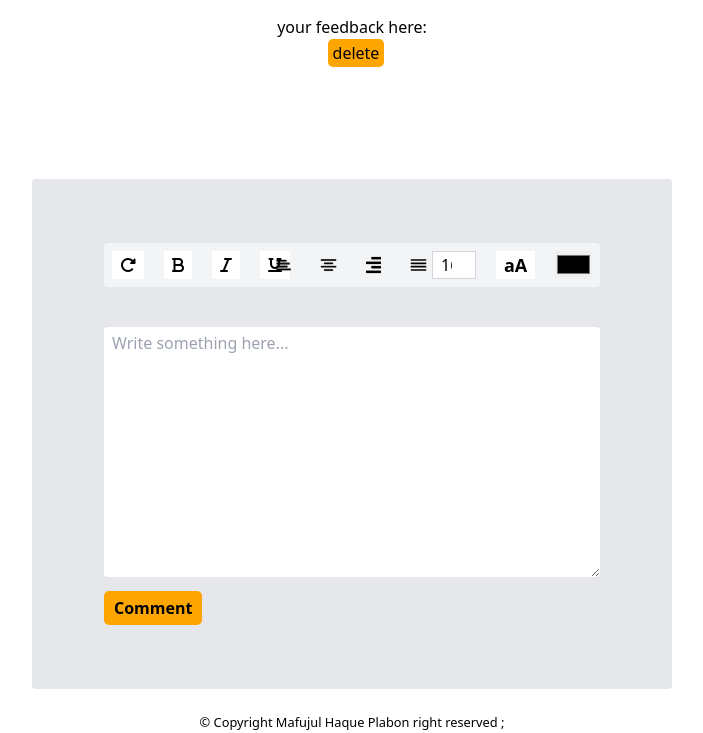
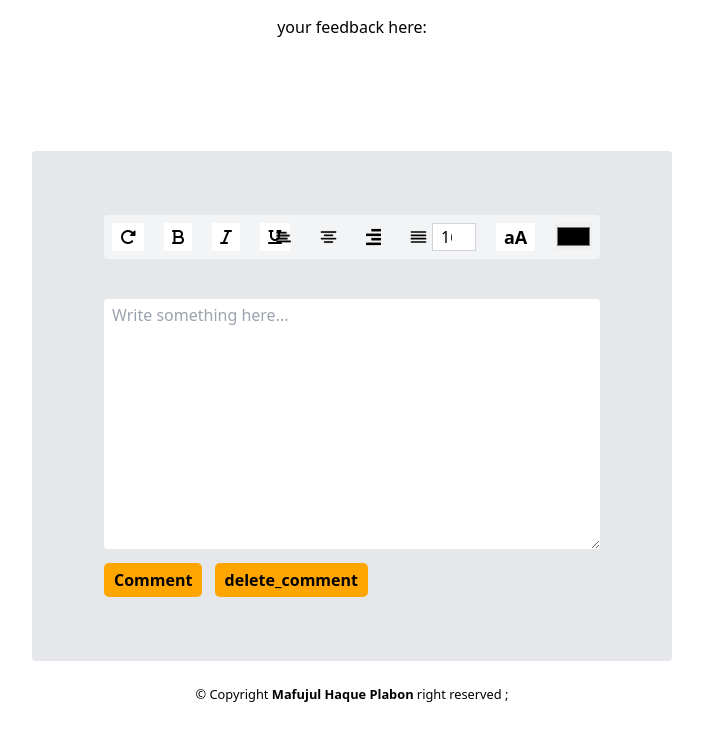
Before and after one commit to MafujulHaquePlabon/text-editor, a plain HTML site: page index.html in a window 1280 px wide. Both pictures are taken after a click on the button "Comment". Shown: the part 121-854 px from the top of the page, without its empty margins (288-991 px from the left). After the commit the page ends 826 px from the top, so only its background shows below. Drawn offline with nearby package versions, Linux system fonts and the light colour scheme.

Commit message:
comment delete added

```diff
--- a/index.html
+++ b/index.html
@@ -113,10 +113,13 @@
             rows="10"
           ></textarea>
         </div>
-        <button id="comment" class="bgOrange font-semibold" type="submit">Comment</button>
+        <div>
+          <button id="comment" class="bgOrange font-semibold" type="submit">Comment</button>
+        <button id="delete-comment" class="bgOrange font-semibold" type="submit">delete_comment</button>
+        </div>
       </section>
       <p class="text-center mt-5">
-        <small>&copy; Copyright Mafujul Haque Plabon right reserved ;</small>
+        <small>&copy; Copyright <span class="font-semibold">Mafujul Haque Plabon</span> right reserved ;</small>
       </p>
     </main>
     <script src="js/text-editor.js"></script>
--- a/js/text-editor.js
+++ b/js/text-editor.js
@@ -122,12 +122,16 @@ document.getElementById("color").addEventListener("change", function () {
   message.style.color = colorValue;
 });
 const parentDiv = document.getElementById("parent");
+const newElement = document.createElement("div");
 document.getElementById("comment").addEventListener("click", function () {
-  const newElement = document.createElement("div");
+
 const mg =message.value;
-  newElement.innerHTML=`<h6>${mg}</h6><button id="deletebtn" class="bgOrangeDelete">delete</button>`
+  newElement.innerHTML=`<h6>${mg}</h6>`
   newElement.setAttribute("class", "text-center dp flex justify-center align-center mb-2");
   parentDiv.appendChild(newElement);
   console.log(newElement);
   message.value = "";
 });
+document.getElementById("delete-comment").addEventListener("click", function () {
+ parentDiv.removeChild(newElement)
+});
```
